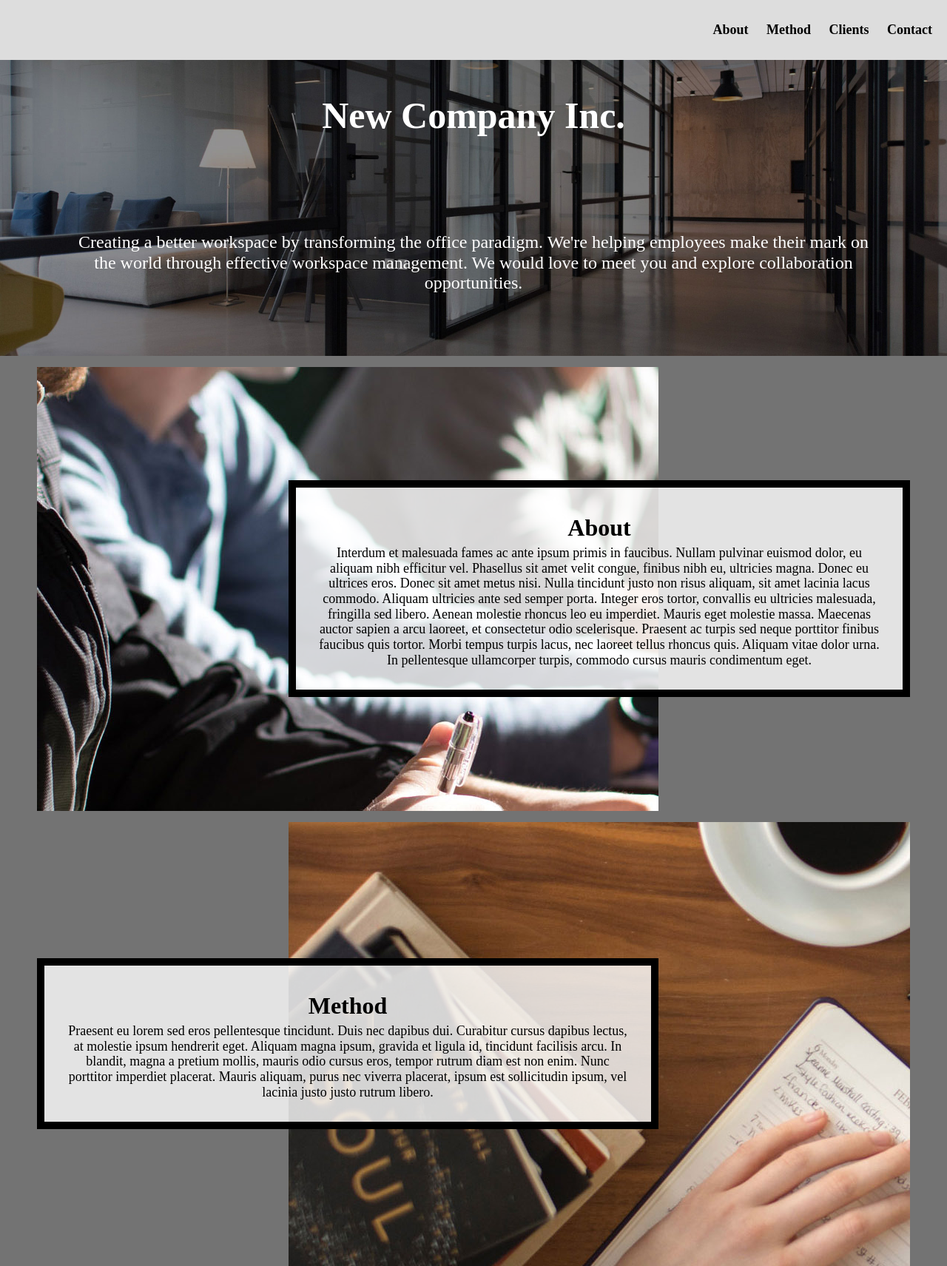
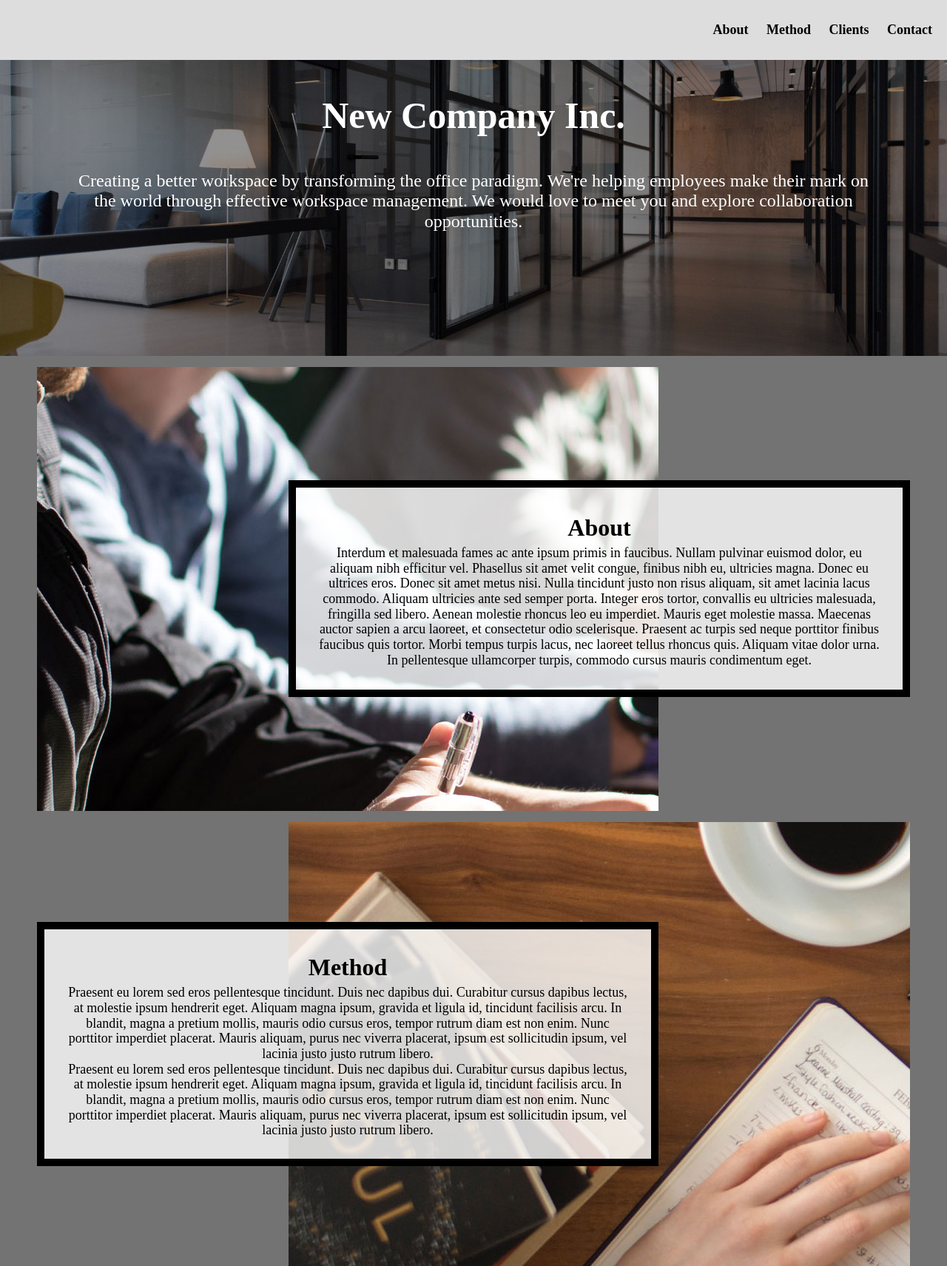
Before and after one commit to bridgitjung/homework4-2022, a plain HTML site: page index.html in a window 1280 px wide. Shown: the top 1711 px of the page at 74% size. Drawn offline with Linux system fonts and the light colour scheme.

Commit message:
Add files via upload

```diff
--- a/css/style.css
+++ b/css/style.css
@@ -144,7 +144,6 @@ nav a:hover, nav a:focus {
 /* Step 5: Write selector/rule property to add the background image to the
 first div in the grid  and place it in the grid. */
 .container div:first-child {
-  display: grid;
   grid-column: 1 / -1;
 }
 
--- a/index.html
+++ b/index.html
@@ -42,6 +42,7 @@
       <div class="method text-block">
         <h2>Method</h2>
         <p>Praesent eu lorem sed eros pellentesque tincidunt. Duis nec dapibus dui. Curabitur cursus dapibus lectus, at molestie ipsum hendrerit eget. Aliquam magna ipsum, gravida et ligula id, tincidunt facilisis arcu. In blandit, magna a pretium mollis, mauris odio cursus eros, tempor rutrum diam est non enim. Nunc porttitor imperdiet placerat. Mauris aliquam, purus nec viverra placerat, ipsum est sollicitudin ipsum, vel lacinia justo justo rutrum libero.</p>
+        <p>Praesent eu lorem sed eros pellentesque tincidunt. Duis nec dapibus dui. Curabitur cursus dapibus lectus, at molestie ipsum hendrerit eget. Aliquam magna ipsum, gravida et ligula id, tincidunt facilisis arcu. In blandit, magna a pretium mollis, mauris odio cursus eros, tempor rutrum diam est non enim. Nunc porttitor imperdiet placerat. Mauris aliquam, purus nec viverra placerat, ipsum est sollicitudin ipsum, vel lacinia justo justo rutrum libero.</p>
       </div>
 
       <div class="clients-image" id="clients">
```
